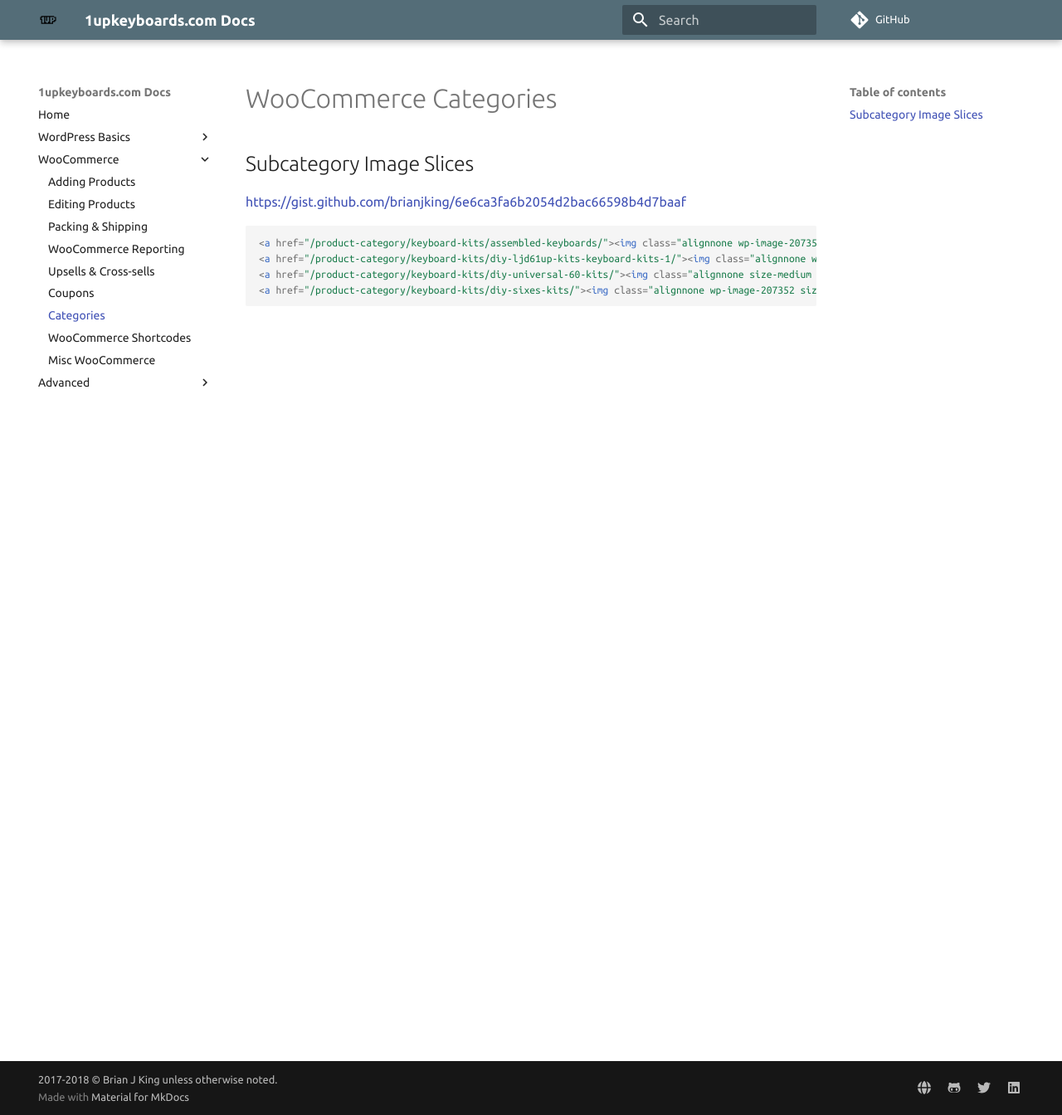
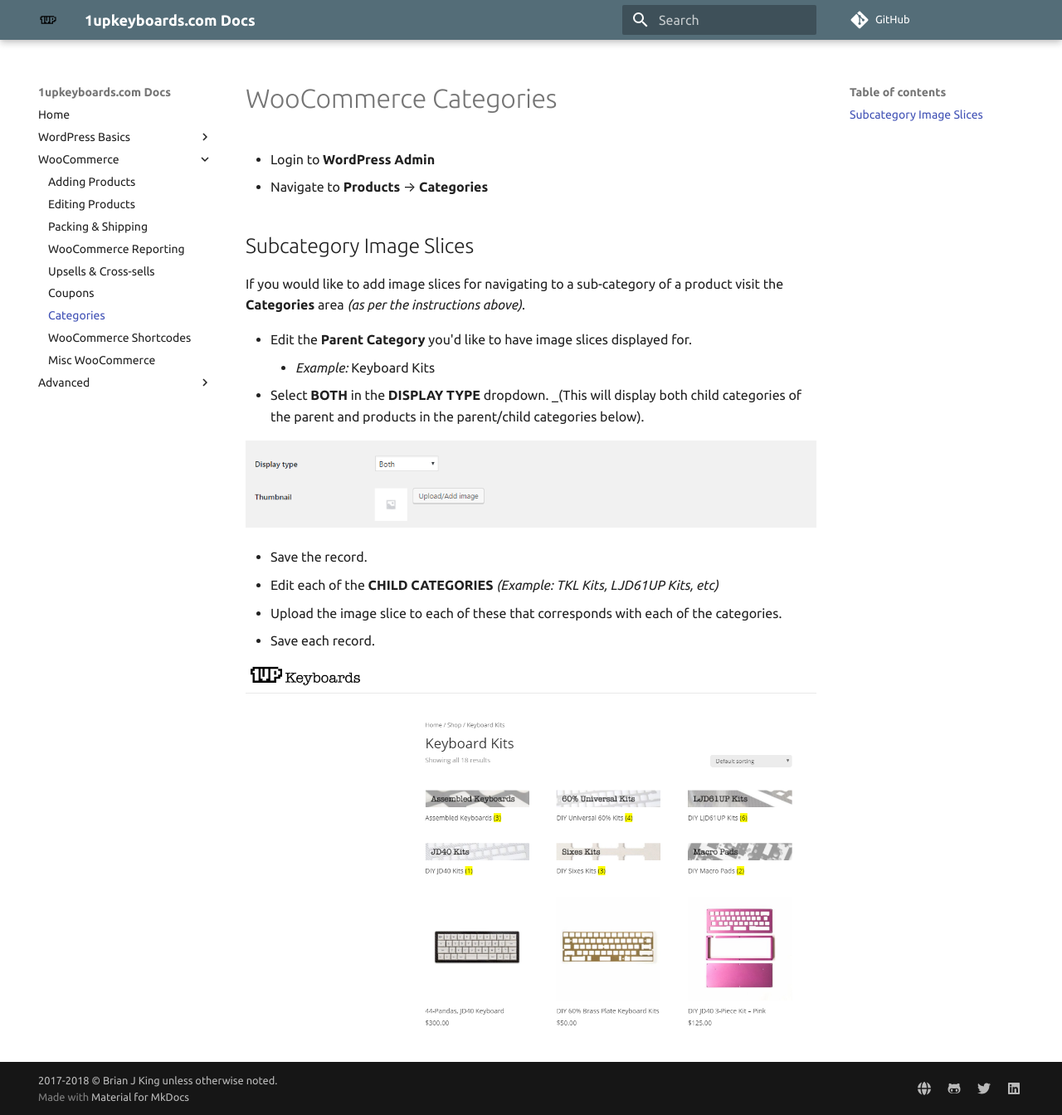
Before and after one commit to brianjking/1upkeyboard-docs, an MkDocs documentation site: the page built from docs/woocommerce/woo-categories.md, in a window 1280 px wide and 1344 px high. Shown: the whole window at 83% size. Built offline with MkDocs 1.6.1 and Material for MkDocs 9.7.7, drawn with Linux system fonts in a browser that asks for light colours; comment, search, counter and statistics services are not loaded; old or Windows-style settings are respelled for this version of MkDocs.

Commit message:
Updating category management

````diff
--- a/docs/woocommerce/woo-categories.md
+++ b/docs/woocommerce/woo-categories.md
@@ -1,12 +1,25 @@
 # WooCommerce Categories
+
+* Login to **WordPress Admin**
+* Navigate to **Products** --> **Categories**
+
 
 
 ## Subcategory Image Slices
-[https://gist.github.com/brianjking/6e6ca3fa6b2054d2bac66598b4d7baaf](https://gist.github.com/brianjking/6e6ca3fa6b2054d2bac66598b4d7baaf)
 
-```html
-<a href="/product-category/keyboard-kits/assembled-keyboards/"><img class="alignnone wp-image-207353 size-medium" src="https://www.brianjking.me/wp-content/uploads/2018/02/2_assembled-300x48.jpg" alt="Assembled Keyboards" width="300" height="48" /></a>
-<a href="/product-category/keyboard-kits/diy-ljd61up-kits-keyboard-kits-1/"><img class="alignnone wp-image-207351 size-medium" src="https://www.brianjking.me/wp-content/uploads/2018/02/2_ljd61up-300x48.jpg" alt="LJD61UP Kits" width="300" height="48" /></a>
-<a href="/product-category/keyboard-kits/diy-universal-60-kits/"><img class="alignnone size-medium wp-image-207357" src="https://www.brianjking.me/wp-content/uploads/2018/02/2_universal-300x48.jpg" alt="Universal 60% Kits" width="300" height="48" /></a>
-<a href="/product-category/keyboard-kits/diy-sixes-kits/"><img class="alignnone wp-image-207352 size-medium" src="https://www.brianjking.me/wp-content/uploads/2018/02/2_sixes-300x48.jpg" alt="Sixes Kits" width="300" height="48" /></a>  <a href="/product-category/keyboard-kits/diy-jd40-kits/"><img class="alignnone wp-image-207354 size-medium" src="https://www.brianjking.me/wp-content/uploads/2018/02/2_jd40-300x48.jpg" alt="JD40 Kits" width="300" height="48" /></a> <a href="/product-category/keyboard-kits/macro-pads/"><img class="alignnone wp-image-207355 size-medium" src="https://www.brianjking.me/wp-content/uploads/2018/02/2_macro_pad-300x48.jpg" alt="DIY Macro Pads" width="300" height="48" /></a> <a href="/product-category/keyboard-kits/diy-87up-keyboard-kits/"><img class="alignnone wp-image-207356 size-medium" src="https://www.brianjking.me/wp-content/uploads/2018/02/2_tkl-300x48.jpg" alt="DIY TKL Kits" width="300" height="48" /></a>
-```
+If you would like to add image slices for navigating to a sub-category of a product visit the **Categories** area _(as per the instructions above)_.
+
+* Edit the **Parent Category** you'd like to have image slices displayed for.
+	* _Example:_ Keyboard Kits
+* Select **BOTH** in the **DISPLAY TYPE** dropdown. _(This will display both child categories of the parent and products in the parent/child categories below).
+
+![WooCommerce Subcategory Image Slices](../images/category-display-type-both.png)
+
+* Save the record.
+* Edit each of the **CHILD CATEGORIES** _(Example: TKL Kits, LJD61UP Kits, etc)_
+* Upload the image slice to each of these that corresponds with each of the categories.
+* Save each record.
+
+
+
+![WooCommerce Subcategory Image Slices](../images/subcategory-slices.png)
````
Also changed, not shown: docs/images/category-display-type-both.png (added), docs/images/subcategory-slices.png (added).
